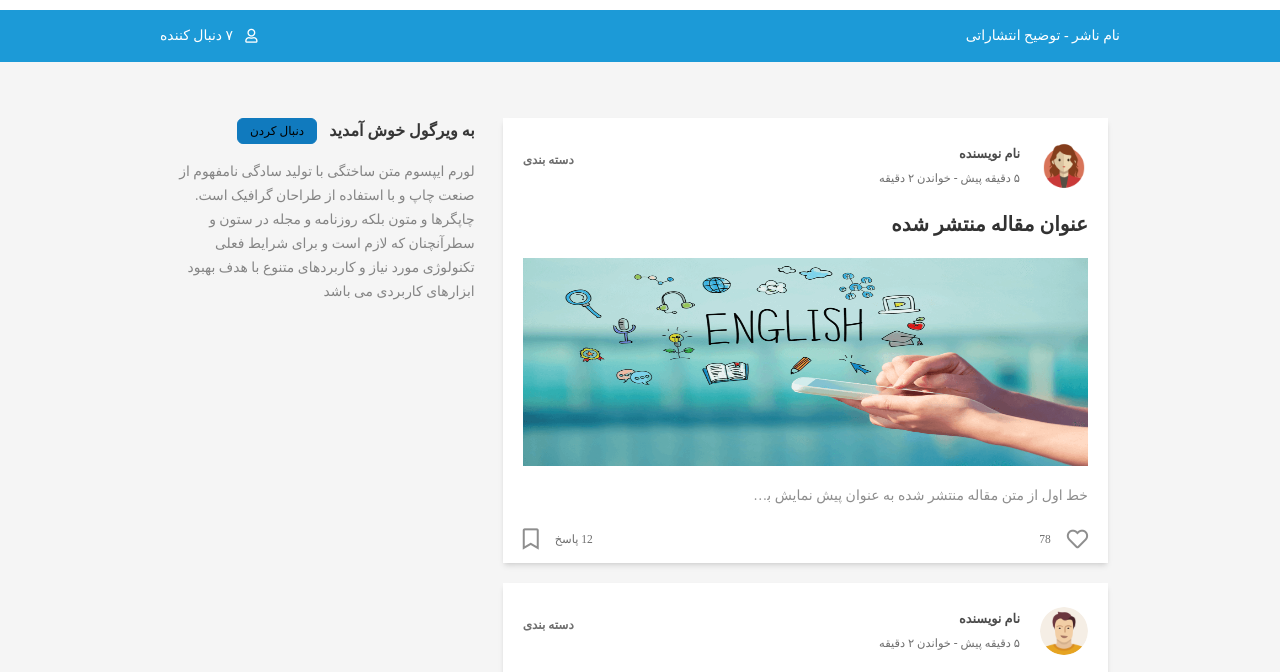
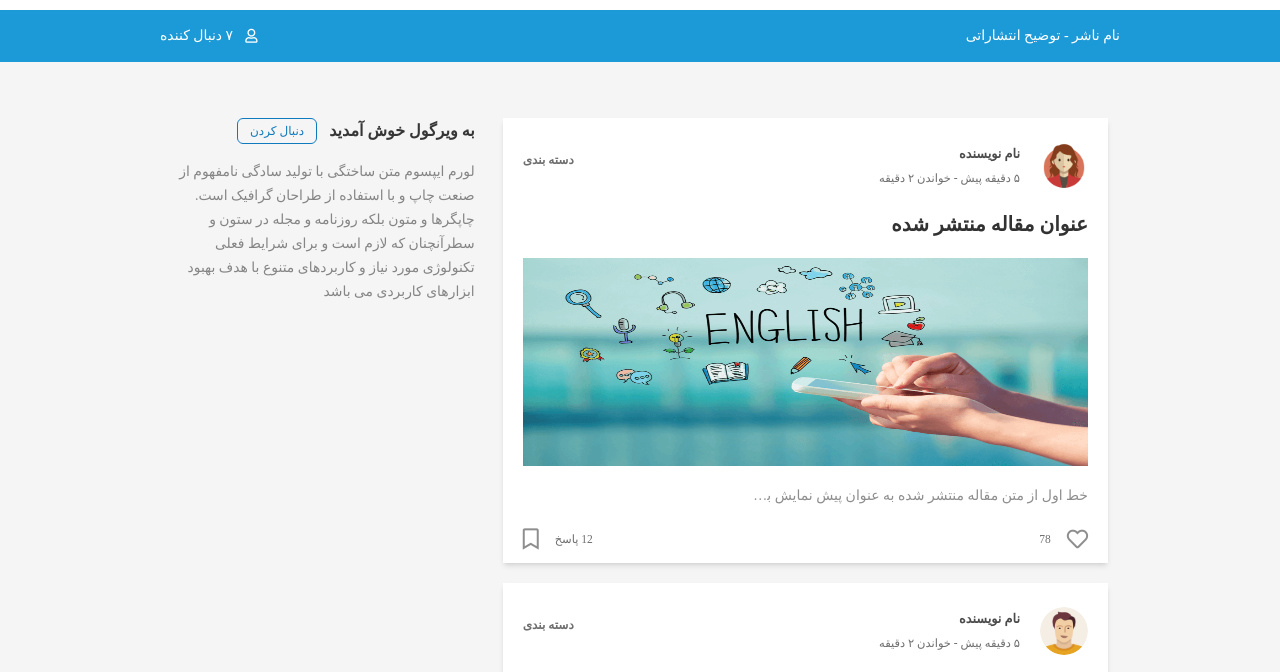
Before and after one commit to dvlpr1996/virgool-tailwind, a website: page publishment-home.html in a window 1280 px wide. Shown: the part 99-771 px from the top of the page. Drawn offline with nearby package versions, Linux system fonts and the light colour scheme; files that its build step writes are made by us from their sources; a web font is replaced by a local one.

```diff
--- a/publishment-home.html
+++ b/publishment-home.html
@@ -143,7 +143,7 @@
 			<div class="space-y-4 mb-10 sticky top-14">
 				<div class="flex flex-col sm:flex-row items-center gap-3 justify-center sm:justify-start">
 					<h3 class="text-base font-bold text-[#363636]">به ویرگول خوش آمدید</h3>
-					<a href="#" class="secondary-bg-color py-1 px-3 text-xs rounded-md
+					<a href="index.html" class="secondary-color hover:secondary-bg-color hover:text-white py-1 px-3 text-xs rounded-md
 					border border-solid border-[#107abe] align-middle">
 						دنبال کردن
 					</a>
```
Also changed, not shown: blog-post.html (+1 -1 lines), writer.html (+1 -1 lines), dist/css/style.css, dist/js/script.js, 1 other file.
